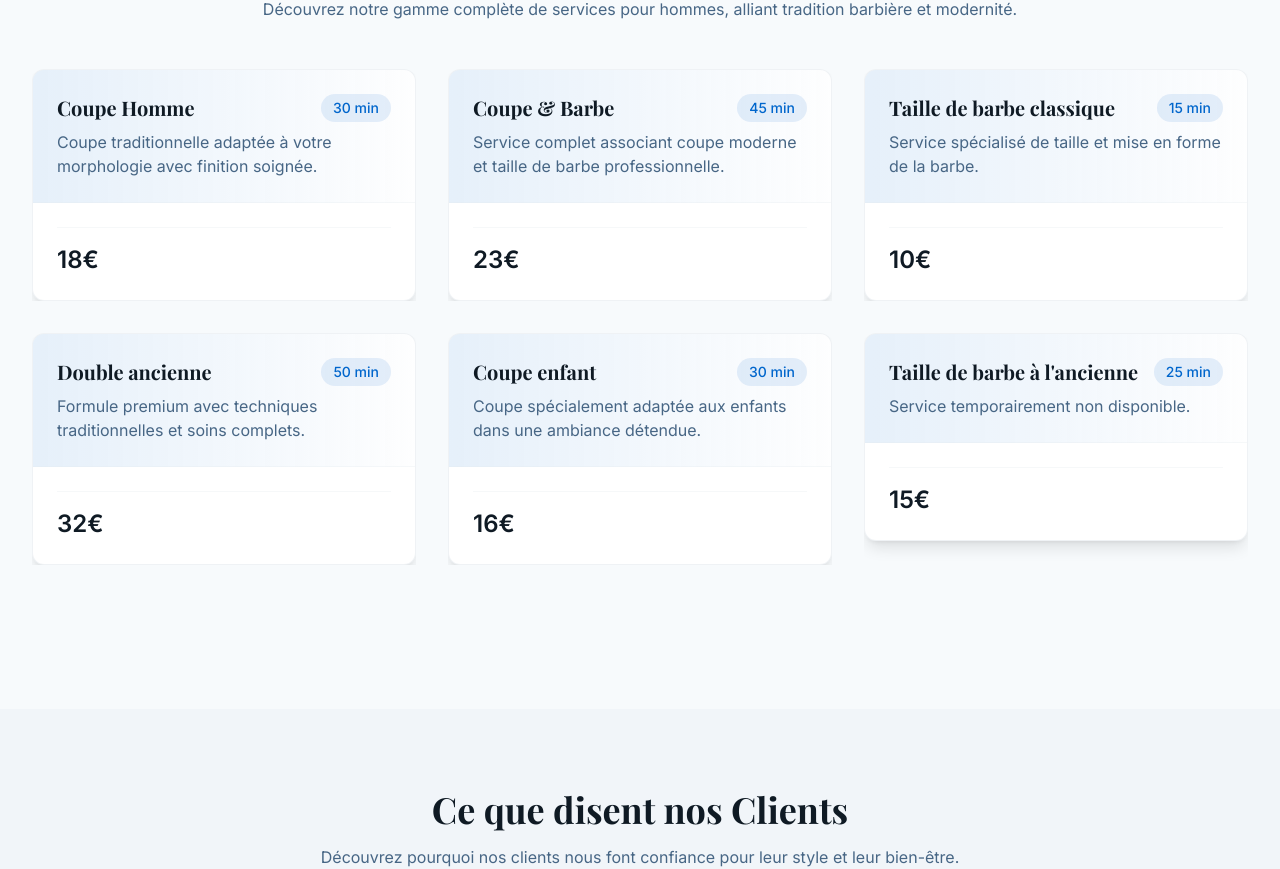
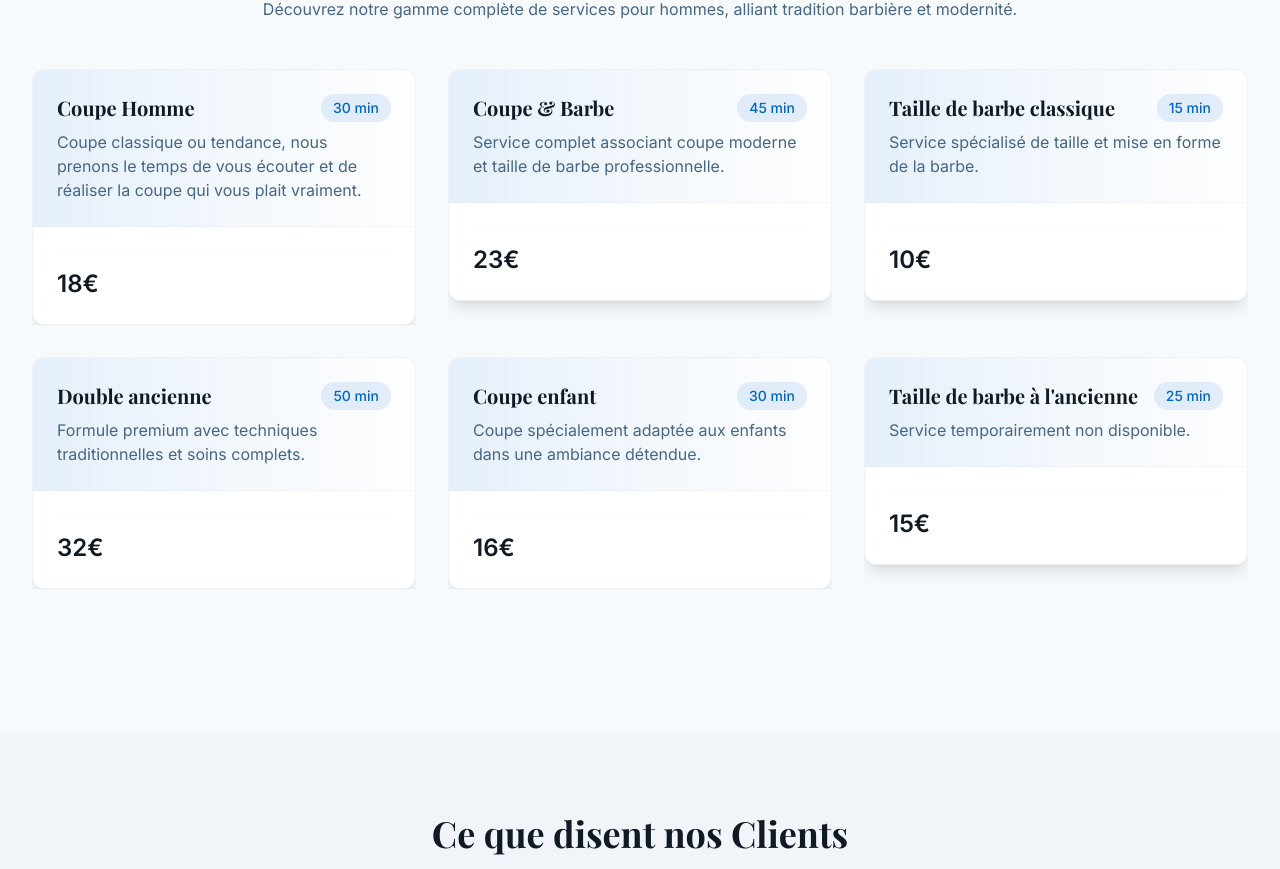
Before and after one commit to Dylan-Cecius/modern-seaside-stay-2479, a React (Vite) app: page / in a window 1280 px wide. Shown: the part 1680-2549 px from the top of the page. Built offline with nearby package versions, Linux system fonts and the light colour scheme.

Commit message:
Update service description
Replace "Coupe traditionnelle adaptée à votre morphologie avec finition soignée" with "Coupe classique ou tendance, nous prenons le temps de vous écouter et de réaliser la coupe qui vous plait vraiment" in the service details.

```diff
--- a/src/locales/fr.ts
+++ b/src/locales/fr.ts
@@ -276,7 +276,7 @@ export const fr = {
   serviceDescriptions: {
     "1": {
       name: "Coupe Homme",
-      description: "Coupe traditionnelle adaptée à votre morphologie avec finition soignée."
+      description: "Coupe classique ou tendance, nous prenons le temps de vous écouter et de réaliser la coupe qui vous plait vraiment."
     },
     "2": {
       name: "Coupe & Barbe",
@@ -399,7 +399,7 @@ export const fr = {
   apartmentDescriptions: {
     "1": {
       name: "Coupe Homme",
-      description: "Coupe traditionnelle adaptée à votre morphologie avec finition soignée."
+      description: "Coupe classique ou tendance, nous prenons le temps de vous écouter et de réaliser la coupe qui vous plait vraiment."
     },
     "2": {
       name: "Coupe & Barbe",
```
